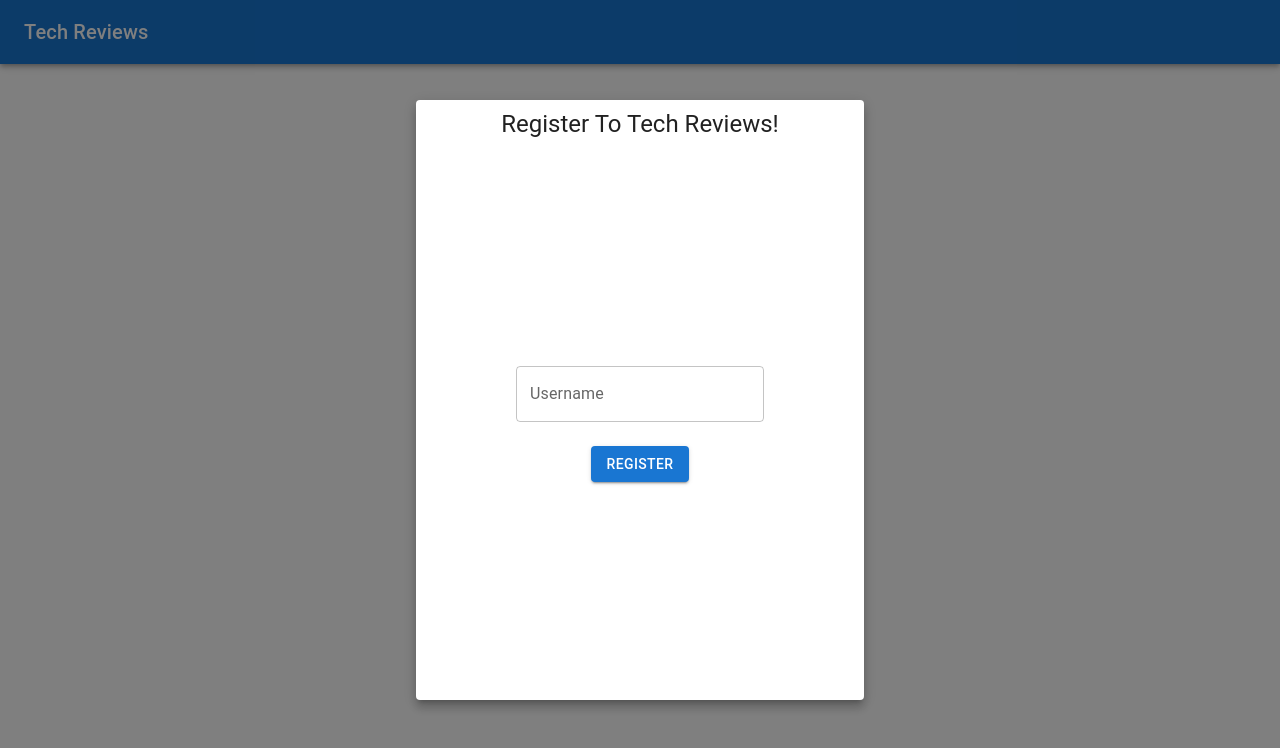
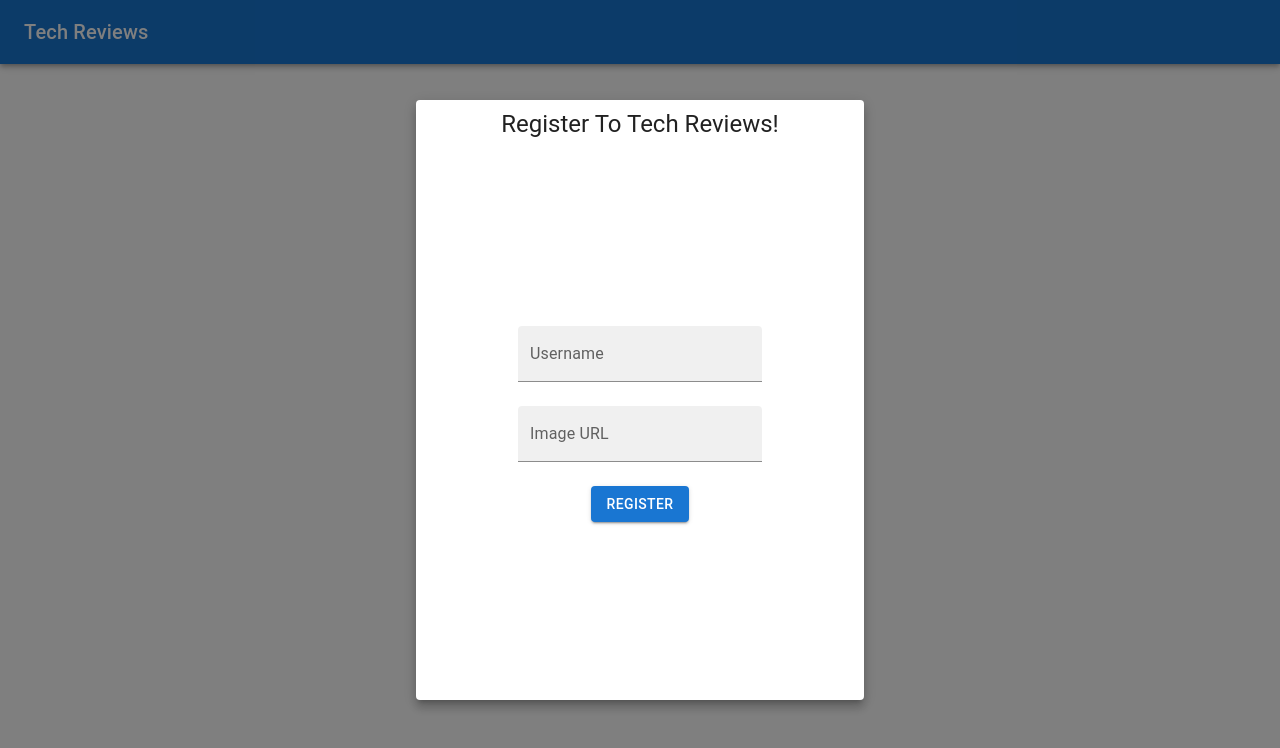
Before and after one commit to omerbenda/tech-reviews, a React (Vite) app in the folder client/: page / in a window 1280 px wide. Both pictures are taken after typing "Sample" into the empty fields and a click on the button "CREATE AN ACCOUNT". Shown: the top 748 px of the page. Built offline with nearby package versions, Linux system fonts and the light colour scheme.

Commit message:
feat(RegisterModal.tsx): Add registering with a profile picture

```diff
--- a/client/src/Pages/HomePage/Components/RegisterModal/RegisterModal.tsx
+++ b/client/src/Pages/HomePage/Components/RegisterModal/RegisterModal.tsx
@@ -1,4 +1,4 @@
-import { useRef } from 'react';
+import { useRef, useState } from 'react';
 import {
   Box,
   Button,
@@ -13,11 +13,12 @@ import { useNavigate } from 'react-router-dom';
 import User from '../../../../Common/Types/User/User';
 
 type Props = {
-  open: boolean;
+  isOpen: boolean;
   closeHandler: () => void;
 };
 
-const RegisterModal = ({ open, closeHandler }: Props) => {
+const RegisterModal = ({ isOpen, closeHandler }: Props) => {
+  const [imageUrl, setImageUrl] = useState<string>('');
   const usernameInputRef = useRef<HTMLInputElement>();
 
   const setUser: (user: User) => void = useGeneralStore(
@@ -42,7 +43,7 @@ const RegisterModal = ({ open, closeHandler }: Props) => {
   };
 
   return (
-    <Modal open={open} onClose={closeHandler}>
+    <Modal open={isOpen} onClose={closeHandler}>
       <Box
         position="absolute"
         top="50%"
@@ -53,10 +54,14 @@ const RegisterModal = ({ open, closeHandler }: Props) => {
           transform: 'translate(-50%, -50%)',
         }}
       >
-        <Paper elevation={8} sx={{ width: '100%', height: '100%' }}>
+        <Paper
+          elevation={8}
+          sx={{ overflowY: 'hidden', width: '100%', height: '100%' }}
+        >
           <Box
             display="flex"
             flexDirection="column"
+            overflow="auto"
             gap={1}
             width="100%"
             height="100%"
@@ -71,11 +76,28 @@ const RegisterModal = ({ open, closeHandler }: Props) => {
               flexGrow="1"
               justifyContent="center"
               alignItems="center"
-              overflow="hidden"
               gap={3}
               width="100%"
             >
-              <TextField label="Username" inputRef={usernameInputRef} />
+              <TextField
+                label="Username"
+                variant="filled"
+                inputRef={usernameInputRef}
+              />
+              <Box
+                display="flex"
+                justifyContent="space-evenly"
+                flexWrap="wrap"
+                gap={1}
+                width="100%"
+              >
+                <TextField
+                  label="Image URL"
+                  variant="filled"
+                  onChange={(e) => setImageUrl(e.target.value)}
+                />
+                {imageUrl && <Box component="img" src={imageUrl} />}
+              </Box>
               <Button variant="contained" onClick={register}>
                 Register
               </Button>
--- a/client/src/Pages/HomePage/HomePage.tsx
+++ b/client/src/Pages/HomePage/HomePage.tsx
@@ -62,7 +62,7 @@ const HomePage = () => {
         </Button>
       </Box>
       <RegisterModal
-        open={registerModalOpen}
+        isOpen={registerModalOpen}
         closeHandler={() => setRegisterModalOpen(false)}
       />
     </Box>
```
